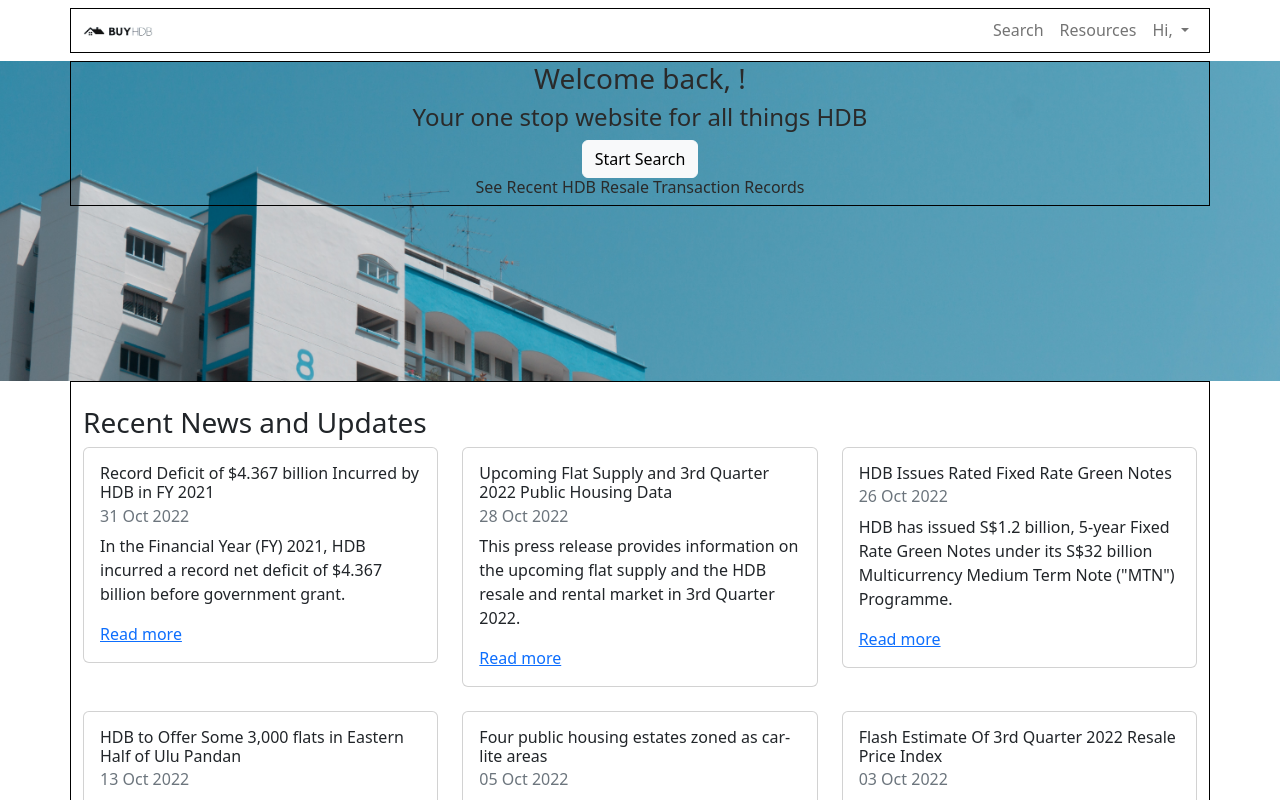
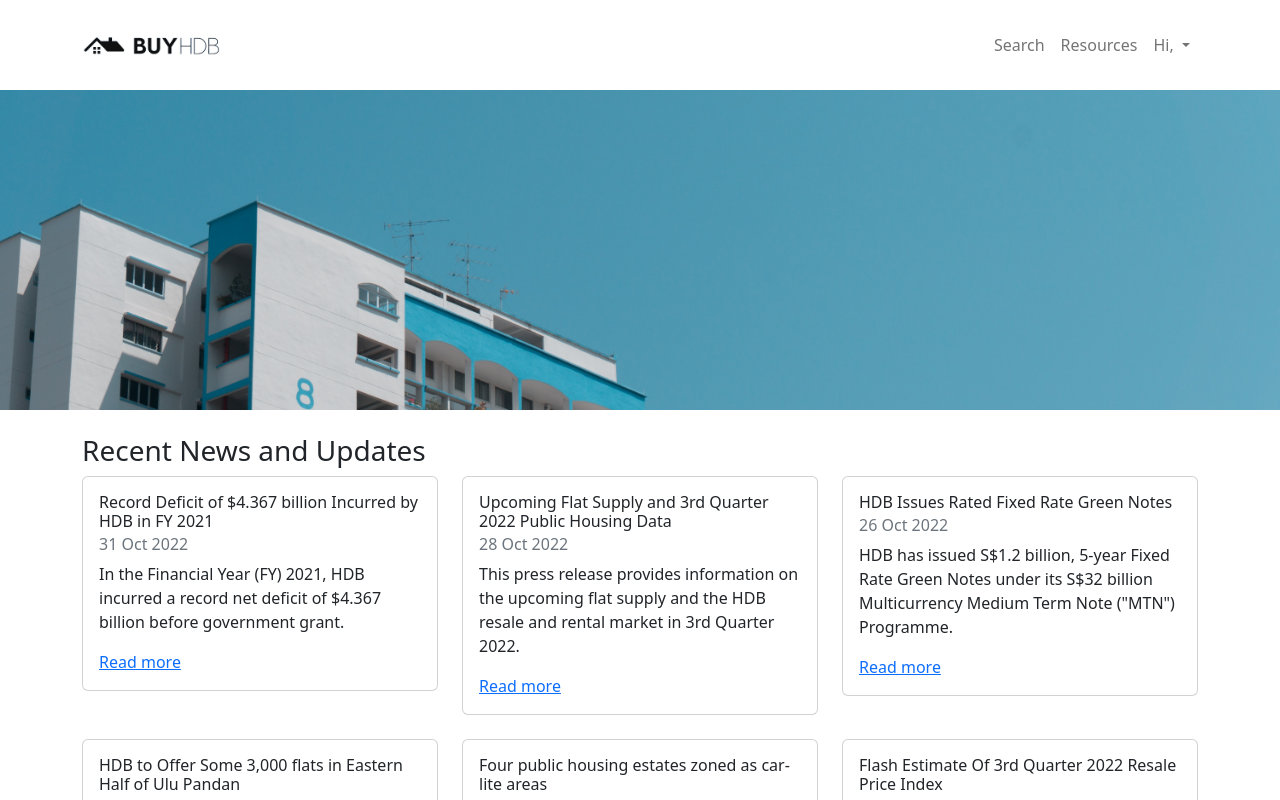
Before and after one commit to azheem-rahman/BuyHDB, a React (Create React App) app in the folder frontend/: page /homepage in a window 1280 px wide. Shown: the top 800 px of the page. Built offline with nearby package versions, Linux system fonts and the light colour scheme.

Commit message:
edited user homepage

```diff
--- a/frontend/src/components/Homepage.js
+++ b/frontend/src/components/Homepage.js
@@ -16,26 +16,10 @@ const Homepage = () => {
     <div>
       <NavBar />
       <div>
-        <div className="homepage-header" style={{ margin: 0, padding: 0 }}>
-          <div className="container">
-            <div className="row centered">
-              <h3>Welcome back, {someCtx.currentUsername}!</h3>
-            </div>
-            <div className="row centered">
-              <h4>Your one stop website for all things HDB</h4>
-            </div>
-            <div className="row">
-              <div className="col centered">
-                <NavLink className="btn btn-light" to="/search">
-                  Start Search
-                </NavLink>
-              </div>
-            </div>
-            <div className="row centered">
-              <h6>See Recent HDB Resale Transaction Records</h6>
-            </div>
-          </div>
-        </div>
+        <div
+          className="homepage-header"
+          style={{ margin: 0, padding: 0 }}
+        ></div>
 
         <div className="container">
           <br />
--- a/frontend/src/components/NavBar.module.css
+++ b/frontend/src/components/NavBar.module.css
@@ -4,7 +4,7 @@
 }
 
 .navbarbuyhdblogo {
-  height: 2rem;
+  height: 4rem;
 }
 
 .navbar nav {
--- a/frontend/src/index.css
+++ b/frontend/src/index.css
@@ -32,9 +32,9 @@ body {
   align-items: center;
 }
 
-.container {
+/* .container {
   border: 1px solid black;
-}
+} */
 
 .header-test {
   border: 1px solid red;
```
